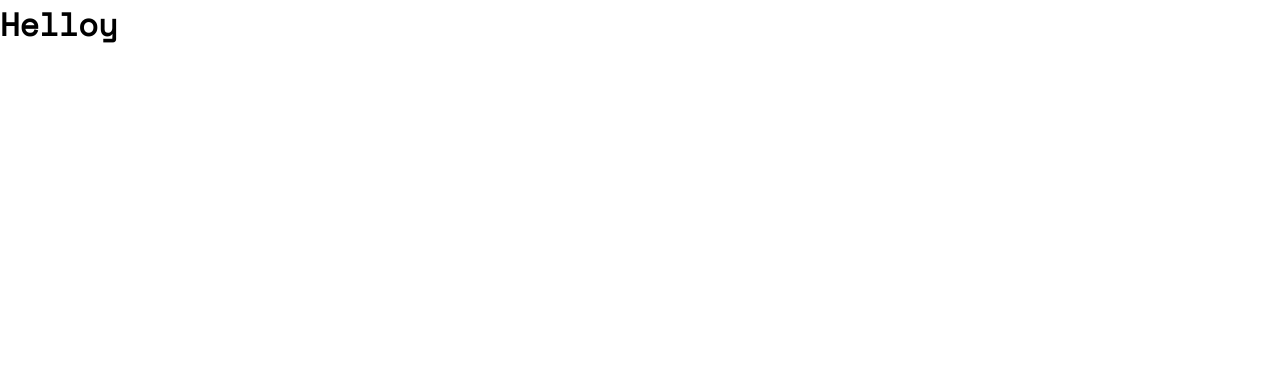
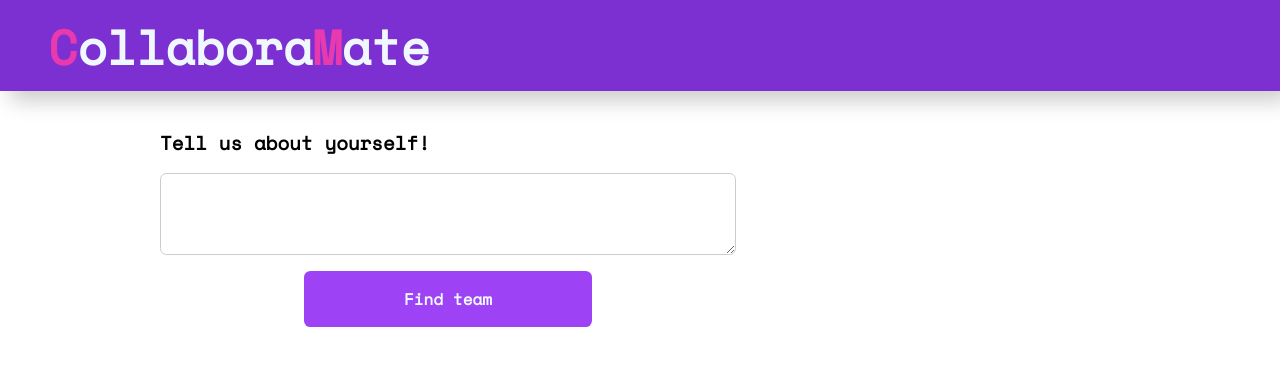
Before and after one commit to abrarfuad27/collaboramate, a React (Create React App) app: page / in a window 1280 px wide. Shown: the top 366 px of the page. Built offline with nearby package versions, Linux system fonts and the light colour scheme.

Commit message:
updated graphics

```diff
--- a/src/App.js
+++ b/src/App.js
@@ -1,3 +1,5 @@
+import Intro from './components/Intro';
+import NavBar from './components/Navbar';
 import logo from './logo.svg';
 import './style.css';
 
@@ -5,7 +7,8 @@ import './style.css';
 function App() {
   return (
     <div>
-      <h1>Helloy </h1>
+      <NavBar/>
+      <Intro/>
     </div>
   );
 }
--- /dev/null
+++ b/src/components/Intro.jsx
@@ -0,0 +1,26 @@
+import React, { useState } from "react";
+
+export default function Intro() {
+  const [userInfo, setUserInfo] = useState("");
+
+  function handleSubmit(ev){
+    ev.preventDefault();
+  }
+
+  return (
+    <div className="intro-container">
+      <form className="intro-form" onSubmit={handleSubmit}>
+        <label htmlFor="userInfo" className="intro-label">
+          <b>Tell us about yourself!</b>
+        </label>
+        <textarea
+          value={userInfo}
+          name="userInfo"
+          onChange={ev=>setUserInfo(ev.target.value)}
+          className="intro-textarea"
+        ></textarea>
+        <button type="submit"> Find team</button>
+      </form>
+    </div>
+  );
+}
--- /dev/null
+++ b/src/components/Navbar.jsx
@@ -0,0 +1,13 @@
+import React from "react";
+
+
+export default function NavBar(){
+    return <nav className="navbar">
+        <h1 className="navbar-header">
+            <span className="navbar-header-C">C</span>
+            ollabora
+            <span className="navbar-header-M">M</span>
+            ate
+        </h1>
+    </nav>
+}
--- a/src/style.css
+++ b/src/style.css
@@ -1,7 +1,105 @@
 * {
-    box-sizing: border-box;
-    padding: 0;
-    margin: 0;
-    font-family: "Roboto Condensed", sans-serif;
-    font-family: "Space Mono", monospace;
+  box-sizing: border-box;
+  padding: 0;
+  margin: 0;
+  font-family: "Roboto Condensed", sans-serif;
+  font-family: "Space Mono", monospace;
+}
+
+.navbar {
+  background-color: #9d42f5;
+  width: 100%;
+  box-shadow: 10px 10px 5px 0px rgba(0, 0, 0, 0.14);
+  -webkit-box-shadow: 10px 10px 5px 0px rgba(0, 0, 0, 0.14);
+  -moz-box-shadow: 10px 10px 5px 0px rgba(0, 0, 0, 0.14);
+  height: 6rem;
+  padding: 1rem;
+  transition: background-color 0.3s ease, transform 0.3s ease; /* Add transition properties */
+}
+
+/* Styles for the navbar on hover */
+.navbar:hover {
+  background-color: #7c30d1; /* Change the background color on hover */
+  transform: translateY(-5px); /* Add a slight upward lift on hover */
+  box-shadow: 10px 10px 20px 0px rgba(0, 0, 0, 0.2); /* Modify the box shadow */
+}
+
+.navbar-header {
+  color: aliceblue;
+  font-weight: 900;
+  font-size: 3rem;
+  margin-left: 2rem;
+}
+
+.navbar-header-C {
+  color: #e83aae;
+}
+.navbar-header-M {
+  color: #e83aae;
+}
+
+.intro-container {
+  display: flex;
+  flex-direction: column;
+  align-items: center;
+  padding: 2rem;
+  border-radius: 0.8rem;
+  max-width: 40rem;
+  margin-left: 8rem;
+}
+
+.intro-form {
+  width: 100%;
+  display: flex;
+  flex-direction: column;
+  align-items: center;
+}
+
+.intro-label {
+  font-weight: bold;
+  font-size: larger;
+  margin-bottom: 1rem;
+  align-self: baseline;
+}
+
+.intro-textarea {
+  width: 100%;
+  padding: 1rem;
+  border: 0.1rem solid #ccc;
+  border-radius: 0.4rem;
+  font-size: 1rem;
+}
+
+/* Existing button styles */
+button {
+  background-color: #9d42f5;
+  color: aliceblue;
+  border: none;
+  width: 50%;
+  border-radius: 0.4rem;
+  padding: 1rem;
+  font-size: 1rem;
+  font-weight: bold;
+  margin-top: 1rem;
+  cursor: pointer;
+  transition: transform 0.3s ease;
+}
+
+button:hover {
+  background: linear-gradient(
+    90deg,
+    #7c30d1,
+    /* Start color */ #9d42f5 /* End color */
+  );
+  background-size: 200% 100%;
+  animation: slideGradient 1s ease infinite;
+}
+
+@keyframes slideGradient {
+  0% {
+    background-position: 0 0; /* Start from the top (off-screen) */
   }
+  100% {
+    background-position: 200% 0; /* Slide downwards (off-screen) */
+  }
+}
```
